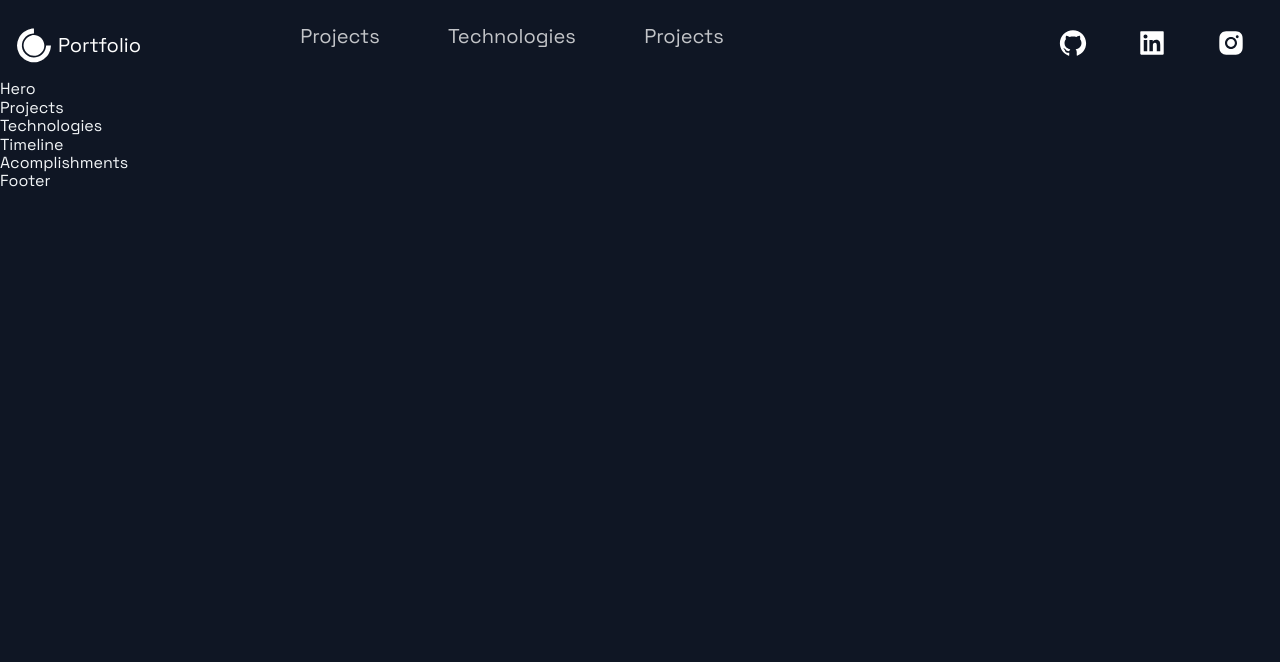
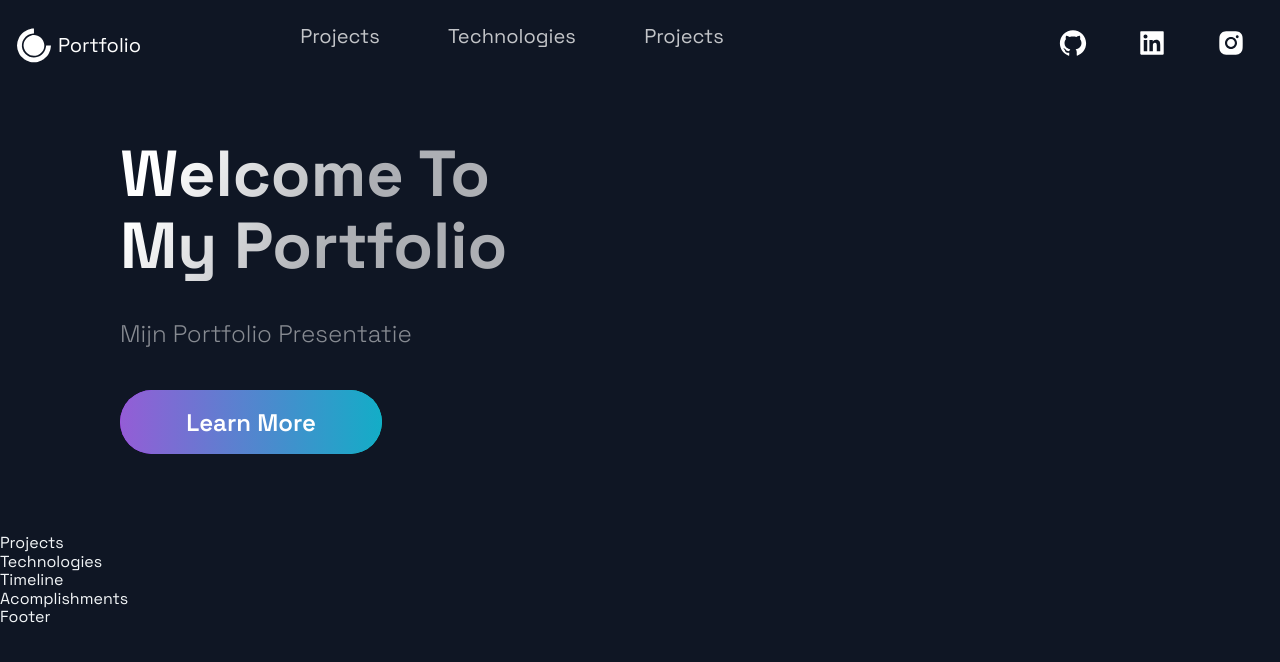
Before and after one commit to Zappyboy/portfolio-zapp, a Next.js app: page / in a window 1280 px wide. Shown: the top 662 px of the page. Built offline with nearby package versions, Linux system fonts and the light colour scheme.

Commit message:
Hero page

```diff
--- a/src/components/Hero/Hero.js
+++ b/src/components/Hero/Hero.js
@@ -5,9 +5,18 @@
 import { LeftSection } from './HeroStyles';
 
 const Hero = (props) => (
-  <div>
-    Hero
-  </div>
+  <Section row nopadding>
+    <LeftSection>
+      <SectionTitle main center>
+        Welcome To <br />
+        My Portfolio
+      </SectionTitle>
+      <SectionText>
+        Mijn Portfolio Presentatie
+      </SectionText>
+      <Button onClick={() => window.location = 'https://google.com'}>Learn More</Button>
+    </LeftSection>
+  </Section>
 );
 
 export default Hero;
```
